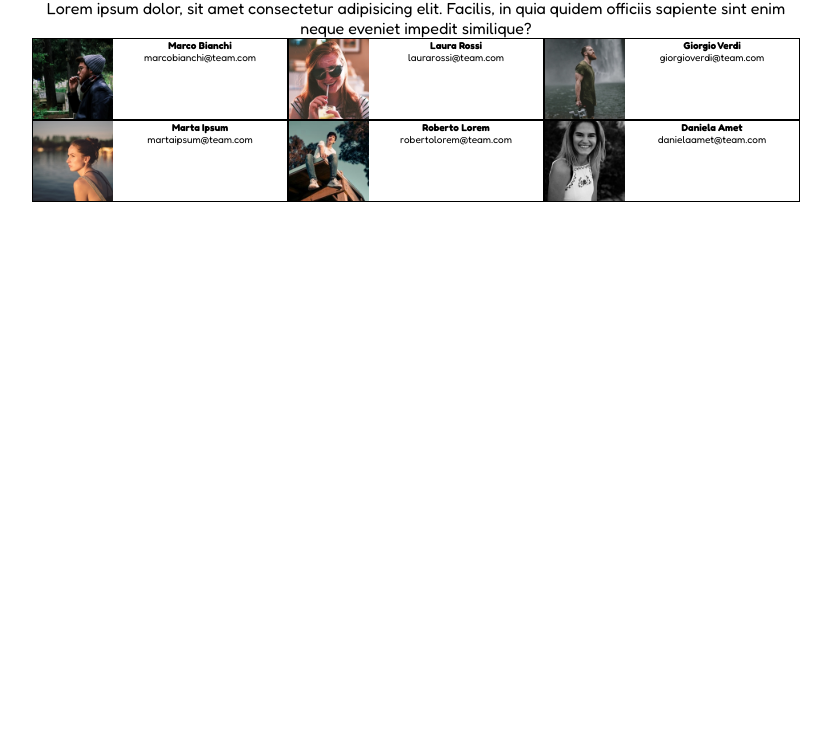
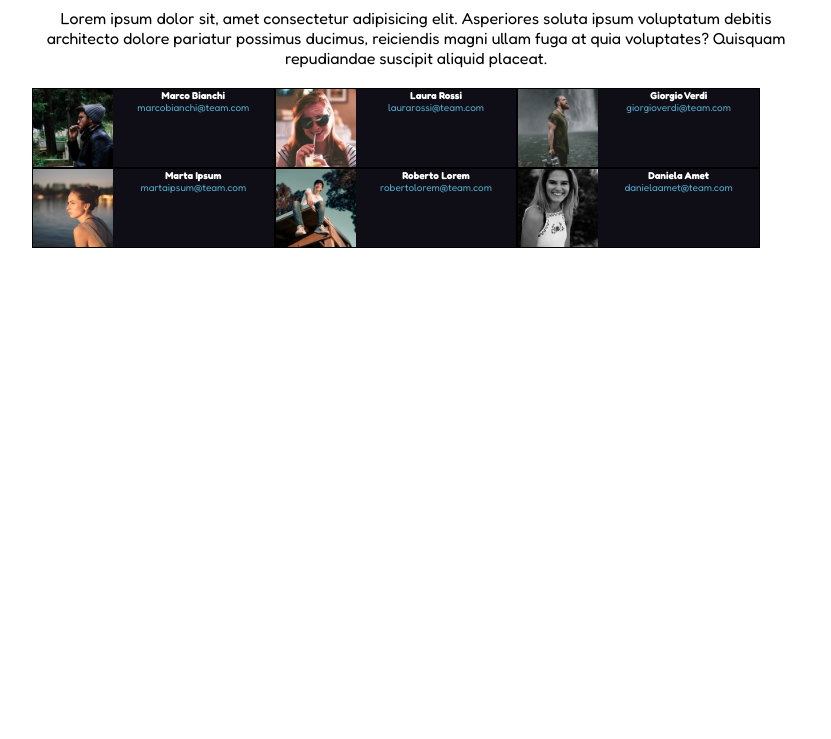
Before and after one commit to mattialicausi/html-css-float-cards, a plain HTML site: page index.html in a window 1280 px wide. Shown: the part 61-800 px from the top of the page, without its empty margins (224-1055 px from the left). Drawn offline with Linux system fonts and the light colour scheme.

Commit message:
cambiato colori layout

```diff
--- a/css/style.css
+++ b/css/style.css
@@ -9,26 +9,44 @@
     text-align: center;
     margin-left: 20%;
     margin-right: 20%;
-
-
 }
 /* modifico layout */
 main{
     margin-top: 20px;
 }
+h1{
+    color: rgb(212, 68, 112);
+    margin-top: 10px;
+}
 img{
     width: 80px;
-    height: auto;
+    height: 100%;
     float: left;
 }
 .rettangoli{
     border: 1px solid black;
-    width: calc(100% / 3);
+    background-color: rgb(15, 14, 22);
+    width: calc((100% - 40px) / 3);
+    height: 80px;
     float: left;
 }
 h4{
     font-size: 10px;
+    color: white;
+}
+#cards{
+    margin-top: 20px;
+}
+.#cards p{
+    color: white;
 }
 .email{
     font-size: 10px;
+    color: rgb(82, 168, 202);
 }
+.margine_detro{
+    margin-right: 10px;
+}
+margine_alto{
+    margin-top: 10px;
+}
--- a/index.html
+++ b/index.html
@@ -19,16 +19,16 @@
     <main>
         <!-- sezione 1 -->
         <section>
-            <p>Lorem ipsum dolor, sit amet consectetur adipisicing elit. Facilis, in quia quidem officiis sapiente sint enim neque eveniet impedit similique?</p>
+            <p>Lorem ipsum dolor sit, amet consectetur adipisicing elit. Asperiores soluta ipsum voluptatum debitis architecto dolore pariatur possimus ducimus, reiciendis magni ullam fuga at quia voluptates? Quisquam repudiandae suscipit aliquid placeat.</p>
         </section>
         <!-- sezione 2 -->
-        <section>
-            <div class="rettangoli">
+        <section id="cards">
+            <div class="rettangoli margine_destro">
                 <img src="img/male1.png" alt="Marco Bianchi">
                 <h4>Marco Bianchi</h4>
                 <p class="email">marcobianchi@team.com</p>
             </div>
-            <div class="rettangoli">
+            <div class="rettangoli margine_destro">
                 <img src="img/female1.png" alt="Laura Rossi">
                 <h4>Laura Rossi</h4>
                 <p class="email">laurarossi@team.com</p>
@@ -38,17 +38,17 @@
                 <h4>Giorgio Verdi</h4>
                 <p class="email">giorgioverdi@team.com</p>
             </div>
-            <div class="rettangoli">
+            <div class="rettangoli margine_destro margine_alto">
                 <img src="img/female2.png" alt="Marta Ipsum">
                 <h4>Marta Ipsum</h4>
                 <p class="email">martaipsum@team.com</p>
             </div>
-            <div class="rettangoli">
+            <div class="rettangoli margine_destro margine_alto">
                 <img src="img/male3.png" alt="Roberto Lorem">
                 <h4>Roberto Lorem</h4>
                 <p class="email">robertolorem@team.com</p>
             </div>
-            <div class="rettangoli">
+            <div class="rettangoli margine_alto">
                 <img src="img/female3.png" alt="Daniela Amet">
                 <h4>Daniela Amet</h4>
                 <p class="email">danielaamet@team.com</p>
```
